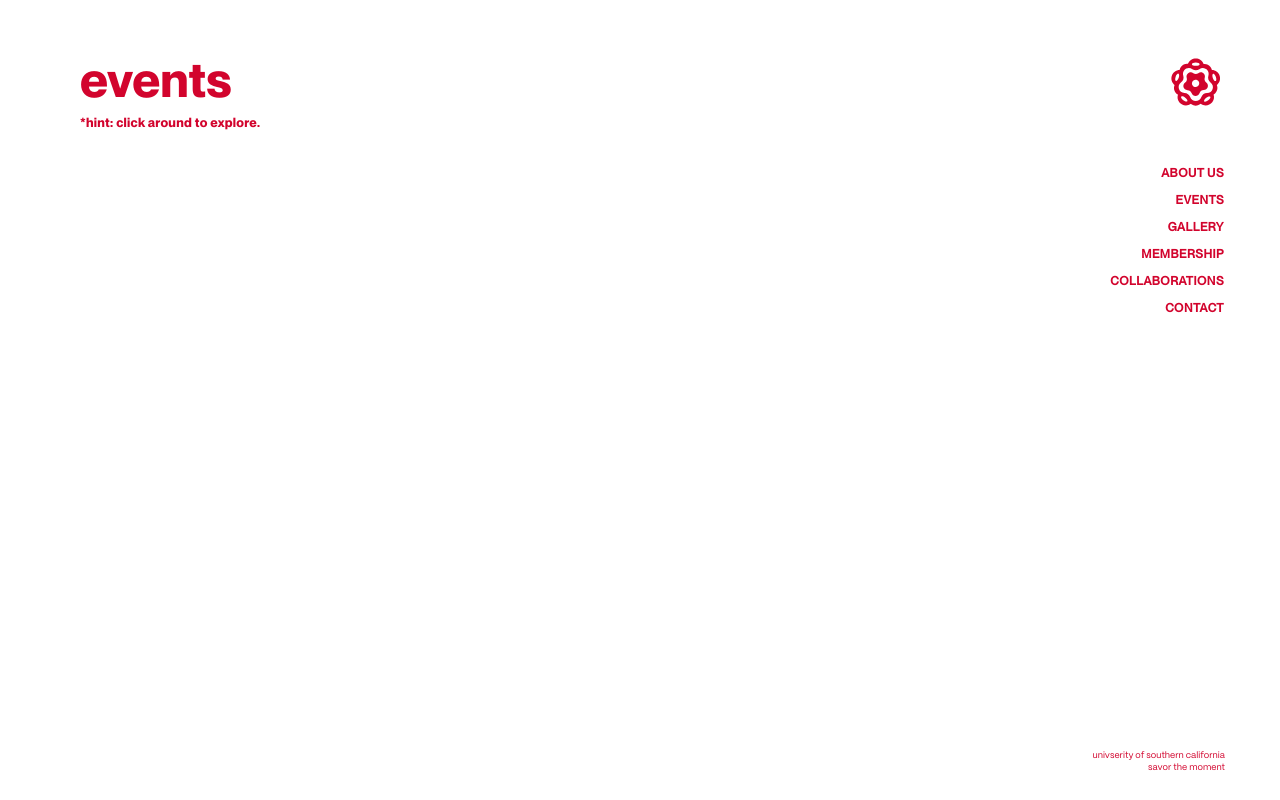
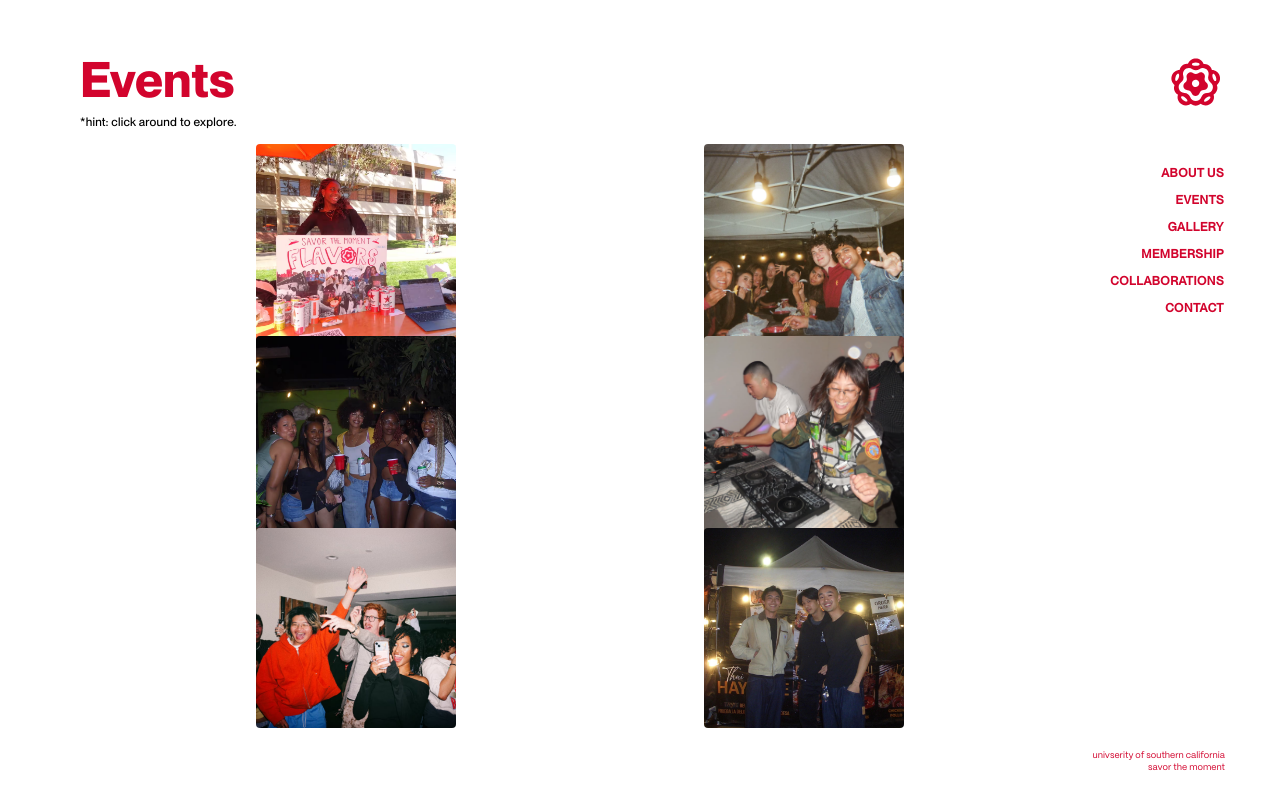
Before and after one commit to chrstnlai/uscflavors, a Next.js app: page /events in a window 1280 px wide. Built offline with nearby package versions, Linux system fonts and the light colour scheme.

Commit message:
Bug fixes and improvements.

```diff
--- a/app/about-us/about.module.css
+++ b/app/about-us/about.module.css
@@ -28,7 +28,19 @@
   max-width: 75%;
 }
 
-/* --- MOBILE --- */
+.imageContainer {
+  margin-top: 60px;
+  width: 100%;
+  display: flex;
+  justify-content: flex-start;
+}
+
+.image {
+  max-width: 100%;
+  height: auto;
+  object-fit: contain;
+}
+
 @media (max-width: 768px), (max-height: 768px) {
   .main {
     padding: 40px 24px;
@@ -41,7 +53,11 @@
 
   .paragraph {
     font-size: 13px;
-     max-width: 100%;
+    max-width: 100%;
     line-height: 1.5;
   }
+
+  .imageContainer {
+    margin-top: 40px;
+  }
 }
--- a/app/collaborations/page.tsx
+++ b/app/collaborations/page.tsx
@@ -4,7 +4,7 @@ export default function Collaborations() {
   return (
     <div className={styles.container}>
       <main className={styles.main}>
-        <h1 className={styles.heading}>collaborations</h1>
+        <h1 className={styles.heading}>Collaborations</h1>
       </main>
     </div>
   );
--- a/app/contact/page.tsx
+++ b/app/contact/page.tsx
@@ -6,7 +6,7 @@ export default function Contact() {
   return (
     <div className={styles.container}>
       <main className={styles.main}>
-        <h1 className={styles.heading}>order here</h1>
+        <h1 className={styles.heading}>Order Here</h1>
         <p className={styles.subheading}>
           For any questions or inquiries, please reach out to us here and we'll get back to you within the next 1-3
           business days. uscflavors@gmail.com
--- a/app/events/events.module.css
+++ b/app/events/events.module.css
@@ -19,10 +19,9 @@
 }
 
 .subheading {
-  font-family: 'PP Neue Montreal Bold', sans-serif;
-  font-weight: 800;
-  font-size: 13px;
-  color: #D2042D;
+  font-family: 'PP Neue Montreal', sans-serif;
+  font-size: 12px;
+  color: #000000;
   letter-spacing: 0.02em;
 }
 
--- a/app/events/page.tsx
+++ b/app/events/page.tsx
@@ -1,12 +1,84 @@
 import styles from "./events.module.css";
+import FloatingParallax from "../../components/effects/floating-parallax";
+
+const eventsImages = [
+  {
+    src: "/images/home/1.avif",
+    alt: "Flavors @ Night",
+    top: "18%",
+    left: "20%",
+    width: "200px",
+    height: "200px",
+    depth: 28,
+    title: "Flavors @ Night",
+    bio: "Experience LA's food scene on the move with Flavors @ Night on our semesterly party bus food crawl! This event takes you on a curated tour featuring five diverse food stops across the city. Enjoy music, great vibes, and a series of local flavors as you hop from one venue to the next. It's a moving celebration of culinary diversity designed to keep the night exciting and engaging as you dance it away.",
+  },
+  {
+    src: "/images/home/2.avif",
+    alt: "Food Wars",
+    top: "18%",
+    left: "55%",
+    width: "200px",
+    height: "200px",
+    depth: 35,
+    title: "Food Wars",
+    bio: "A thrilling culinary competition where members face off to create the most innovative and delicious dishes. Taste, judge, and celebrate the amazing cooking talents within our community!",
+  },
+  {
+    src: "/images/home/3.avif",
+    alt: "Cultural Potluck",
+    top: "42%",
+    left: "20%",
+    width: "200px",
+    height: "200px",
+    depth: 24,
+    title: "Cultural Potluck",
+    bio: "Discover a new world of flavors at Cultural Potluck. Pick an ethnic cuisine you've been curious about with your family, prepare a dish that reflects your culinary adventure, and share it with a welcoming community of food enthusiasts. This event is all about exploring fresh tastes, exchanging ideas, and building connections through the universal language of food.",
+  },
+  {
+    src: "/images/home/4.avif",
+    alt: "Steak N Skate",
+    top: "42%",
+    left: "55%",
+    width: "200px",
+    height: "200px",
+    depth: 38,
+    title: "Steak N Skate",
+    bio: "At Steak and Skate, urban culture meets culinary excellence. Set at the iconic Stone Skate Plaza, this event pairs a mouthwatering BBQ with an exhilarating skate competition featuring both professionals and local talent. Enjoy free skate gear and drinks from our sponsors, Powell and Rockstar Energy, while immersing yourself in a day of great food, impressive tricks, and community spirit.",
+  },
+  {
+    src: "/images/home/5.avif",
+    alt: "Meet to Eat",
+    top: "66%",
+    left: "20%",
+    width: "200px",
+    height: "200px",
+    depth: 30,
+    title: "Meet to Eat",
+    bio: "Explore the hidden culinary gems of LA with Meet to Eat. Connect with fellow food enthusiasts who share your interest in a specific ethnic cuisine and embark on a guided tour of local eateries. Enjoy authentic dishes, engaging conversations, and the thrill of discovering new favorites in a relaxed, community-focused setting.",
+  },
+  {
+    src: "/images/home/6.avif",
+    alt: "Sushi Workshop",
+    top: "66%",
+    left: "55%",
+    width: "200px",
+    height: "200px",
+    depth: 22,
+    title: "Sushi Workshop",
+    bio: "Learn how to roll your own sushi with guidance from expert chefs. All ingredients are provided, just bring your appetite and enthusiasm!",
+  }
+];
 
 export default function Events() {
   return (
     <div className={styles.container}>
-      <main className={styles.main}>
-        <h1 className={styles.heading}>events</h1>
-        <p className={styles.subheading}>*hint: click around to explore.</p>
-      </main>
+      <FloatingParallax images={eventsImages}>
+        <main className={styles.main}>
+          <h1 className={styles.heading}>Events</h1>
+          <p className={styles.subheading}>*hint: click around to explore.</p>
+        </main>
+      </FloatingParallax>
     </div>
   );
 }
--- a/app/gallery/gallery.module.css
+++ b/app/gallery/gallery.module.css
@@ -30,7 +30,7 @@
     position: relative;
     z-index: 2;
     font-family: 'PP Neue Montreal', sans-serif;
-    font-size: 14px;
+    font-size: 12px;
     color: #000000;
     letter-spacing: 0.02em;
 }
--- a/app/gallery/page.tsx
+++ b/app/gallery/page.tsx
@@ -6,8 +6,8 @@ export default function Gallery() {
         <MouseImageTrail count={21} maxVisible={21} step={170}>
             <div className={styles.container}>
                 <main className={styles.main}>
-                    <h1 className={styles.heading}>gallery</h1>
-                    <p className={styles.subheading}><b>hint:</b> move your mouse around to see the magic.</p>
+                    <h1 className={styles.heading}>Gallery</h1>
+                    <p className={styles.subheading}> *hint: move your mouse around to see the magic.</p>
                 </main>
             </div>
         </MouseImageTrail>
--- a/app/globals.css
+++ b/app/globals.css
@@ -1,5 +1,3 @@
-/* ─── Fonts ─── */
-
 @font-face {
     font-family: 'PP Mori';
     src: url('../public/fonts/PPMori-Regular.woff2') format('woff2');
@@ -29,19 +27,10 @@
     font-style: normal;
 }
 
-/* ─── Reset ─── */
-
 * {
     margin: 0;
     padding: 0;
     box-sizing: border-box;
-}
-
-/* ─── Cursors ─── */
-
-*,
-body {
-    cursor: url('/cursors/wooden-spoon.ico') 0 32, auto;
 }
 
 a,
@@ -83,53 +72,33 @@ select,
 .wait {
     cursor: url('/cursors/pot.ico') 16 16, wait;
 }
-
-button:disabled,
-input:disabled,
-[aria-disabled="true"],
-.disabled {
-    cursor: not-allowed;
-}
-
-/* ─── Body ─── */
-
-
 .page-content {
     padding: 60px 50px;
 }
 
-body {
-    background-color: white;
-    font-family: 'PP Neue Montreal', sans-serif;
-    overflow-x: hidden;
+.home-socials {
+  position: fixed;
+  bottom: 2%;
+  left: 45px;
+  display: flex;
+  gap: 12px;
+  z-index: 10;
 }
 
-.heading {
-    font-family: 'PP Neue Montreal Bold', sans-serif;
-    font-weight: 800;
-    font-size: 49px;
-    color: #D2042D;
-    line-height: 0.8;
+.home-socials a {
+  color: #D2042D;
+  opacity: 0.85;
+  display: flex;
+  align-items: center;
+  transition: opacity 0.2s ease, transform 0.2s ease;
 }
 
-.subheading {
-    font-family: 'PP Neue Montreal', sans-serif;
-    font-weight: 800;
-    font-size: 13px;
-
-    color: #D2042D;
-    letter-spacing: 0.02em;
+.home-socials a:hover {
+  opacity: 1;
+  transform: translateY(-2px);
 }
 
-@media (max-width: 768px), (max-height: 768px) {
-    .heading {
-        font-size: 32px;
-    }
-
-    .subheading {
-        font-size: 11px;
-    }
-
+@media (max-width: 768px) or (max-height: 768px) {
     .page-content {
         padding: 30px 24px;
     }
--- a/app/layout.tsx
+++ b/app/layout.tsx
@@ -3,11 +3,12 @@ import Navbar from "../components/navbar/navbar";
 import type { Metadata } from "next";
 
 export const metadata: Metadata = {
-    icons: {
-        icon: "/images/logo/logo_red.svg",
-        shortcut: "/images/logo/logo_red.svg",
-        apple: "/images/logo/logo_red.svg",
-    },
+  title: "USC Flavors",
+  icons: {
+      icon: "/images/logo/logo_red.svg",
+      shortcut: "/images/logo/logo_red.svg",
+      apple: "/images/logo/logo_red.svg",
+  },
 };
 
 export default function RootLayout({
```
Also changed, not shown: app/about-us/page.tsx (+14 -10 lines), app/membership/page.tsx (+1 -50 lines), app/page.tsx (+10 -6 lines).
